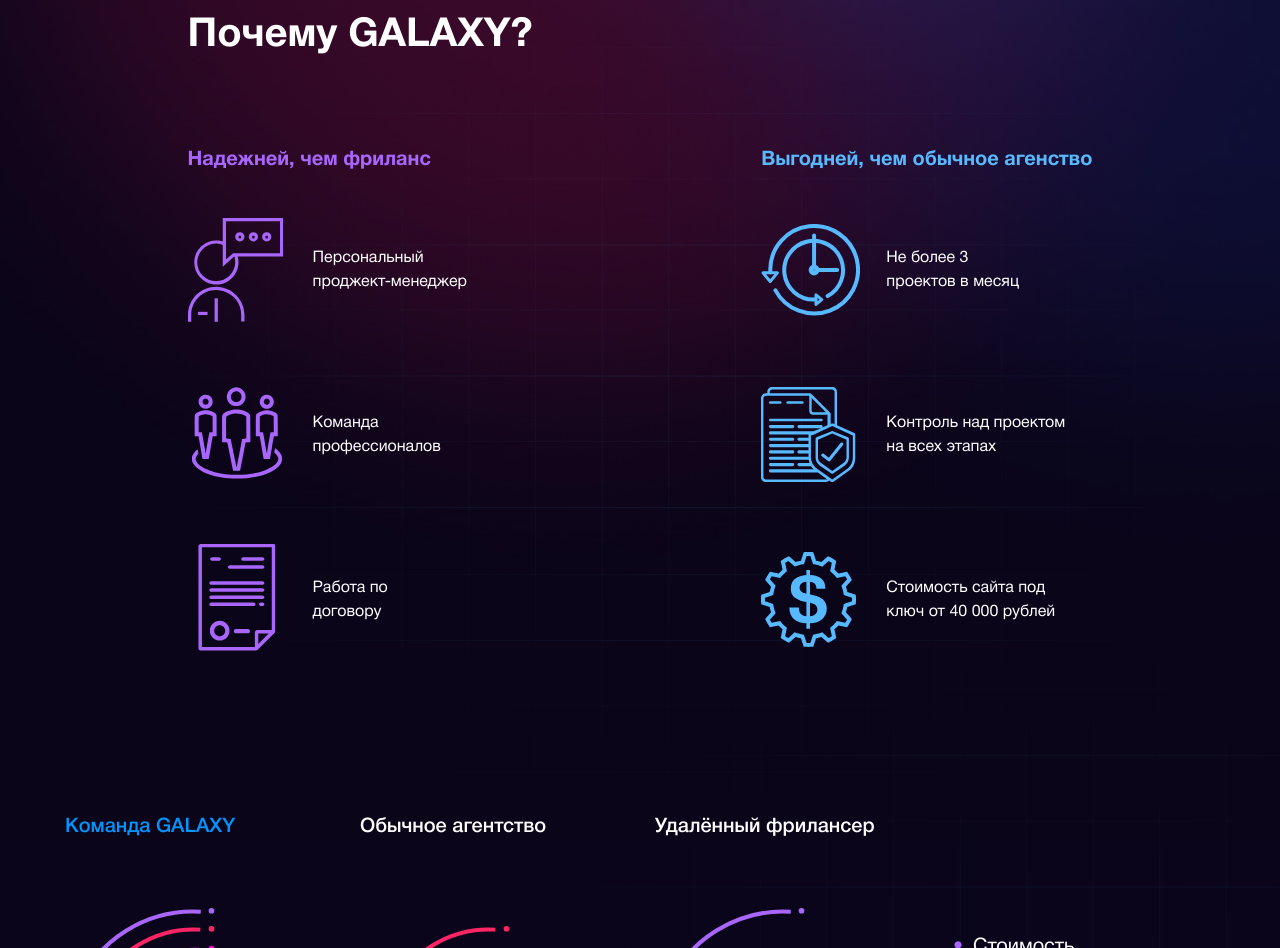
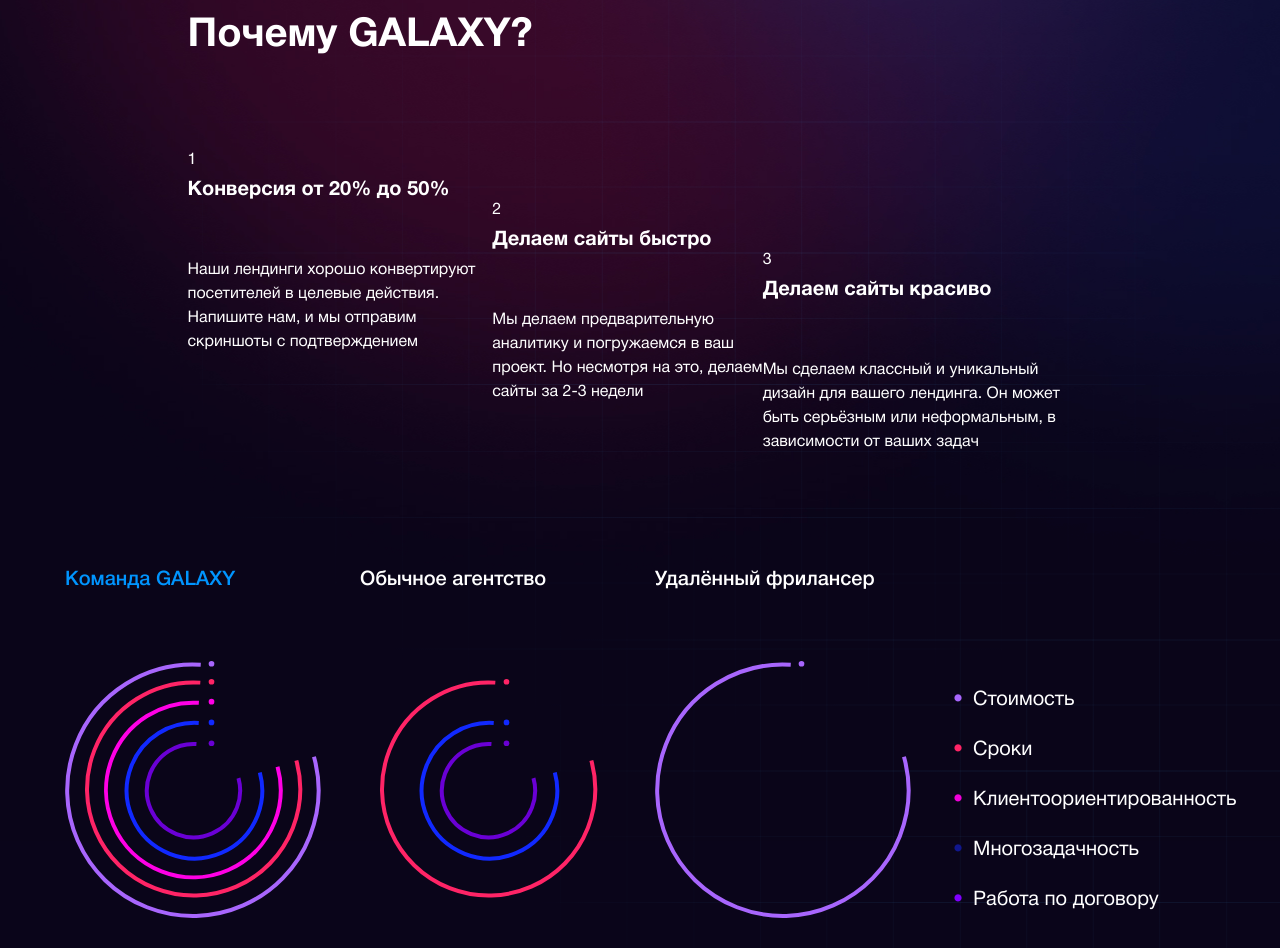
Before and after one commit to upndrey/web.ongalaxy.ru, a plain HTML site: page index.html in a window 1280 px wide. Shown: the part 1015-1963 px from the top of the page. Drawn offline with nearby package versions, Linux system fonts and the light colour scheme; a script that the page names is missing.

Commit message:
Первичная верстка блока why

```diff
--- a/index.html
+++ b/index.html
@@ -141,48 +141,22 @@
       <div class="container">
         <h2>Почему GALAXY?</h2>
         <div class="why__items">
-          <div class="why__fiolet">
-            <h3 class="h3">Надежней, чем фриланс</h3>
-            <div class="why__item">
-              <div class="why__item__icon">
-                <img src="./img/advan/1.svg" class="img-fluid" alt="">
-              </div>
-              <div class="why__item__title">Персональный<br>проджект-менеджер</div>
-            </div>
-            <div class="why__item">
-              <div class="why__item__icon">
-                <img src="./img/advan/2.svg" class="img-fluid" alt="">
-              </div>
-              <div class="why__item__title">Команда<br>профессионалов</div>
-            </div>
-            <div class="why__item">
-              <div class="why__item__icon">
-                <img src="./img/advan/3.svg" class="img-fluid" alt="">
-              </div>
-              <div class="why__item__title">Работа по<br>договору</div>
-            </div>
+          <div class="why__first">
+            <span class="why__items__bigNumber">1</span>
+            <h3>Конверсия от 20% до 50%</h3>
+            <p>Наши лендинги хорошо конвертируют посетителей в целевые действия. Напишите нам, и мы отправим скриншоты с подтверждением</p>
           </div>
-          <div class="why__blue">
-            <h3 class="h3">Выгодней, чем обычное агенство</h3>
-            <div class="why__item">
-              <div class="why__item__icon">
-                <img src="./img/advan/4.svg" class="img-fluid" alt="">
-              </div>
-              <div class="why__item__title">Не более 3<br>проектов в месяц</div>
-            </div>
-            <div class="why__item">
-              <div class="why__item__icon">
-                <img src="./img/advan/5.svg" class="img-fluid" alt="">
-              </div>
-              <div class="why__item__title">Контроль над проектом<br>на всех этапах</div>
-            </div>
-            <div class="why__item">
-              <div class="why__item__icon">
-                <img src="./img/advan/6.svg" class="img-fluid" alt="">
-              </div>
-              <div class="why__item__title">Стоимость сайта под<br>ключ от 40 000
-                рублей</div>
-            </div>
+          <div class="why__second">
+            <span class="why__items__bigNumber">2</span>
+            <h3>Делаем сайты быстро</h3>
+            <p>Мы делаем предварительную аналитику и погружаемся в ваш проект.
+              Но несмотря на это, делаем сайты за 2-3 недели</p>
+          </div>
+          <div class="why__third">
+            <span class="why__items__bigNumber">3</span>
+            <h3>Делаем сайты красиво</h3>
+            <p>Мы сделаем классный и уникальный дизайн для вашего лендинга.
+              Он может быть серьёзным или неформальным, в зависимости от ваших задач</p>
           </div>
         </div>
       </div>
--- a/scss/main.scss
+++ b/scss/main.scss
@@ -227,16 +227,12 @@ h1 {
     margin-bottom: 50px;
   }
 
-  &__fiolet {
-    h3 {
-      color: #a866fd;
-    }
+  &__second {
+    margin-top: 50px;
   }
 
-  &__blue {
-    h3 {
-      color: #57b9ff;
-    }
+  &__third {
+    margin-top: 100px;
   }
 
   .container {
@@ -257,8 +253,11 @@ h1 {
     align-items: center;
     justify-content: space-between;
 
-    &__title {
-      width: 200px;
+    & > * {
+      display: -webkit-flex;
+      display: -ms-flex;
+      display: flex;
+      flex-direction: column;
     }
   }
 }
@@ -641,6 +640,7 @@ h1 {
   transition: all 0.3s cubic-bezier(1, 0.5, 0.8, 1);
 }
 /* .slide-fade-leave-active до версии 2.1.8 */
+
 .slide-fade-enter,
 .slide-fade-leave-to {
   transform: translateY(20px) scale(0.8);
```
Also changed, not shown: css/main.css.
